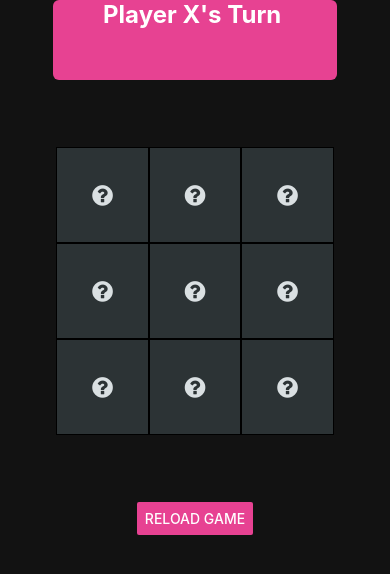
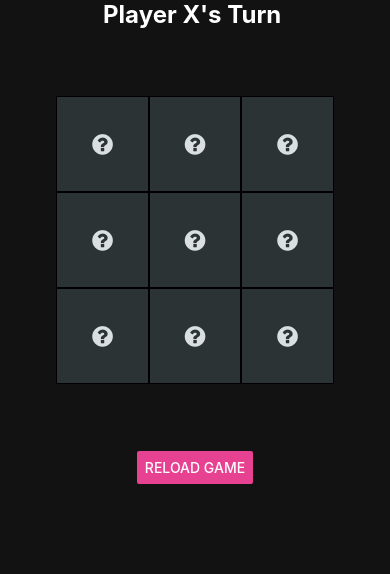
Before and after one commit to qur786/tic-tac-toe-mobile-app, a React Native app: screen / in a window 390 px wide. Shown: the top 574 px of the page. Built offline with nearby package versions, Linux system fonts and the light colour scheme.

Commit message:
styling: minor

```diff
--- a/src/App.tsx
+++ b/src/App.tsx
@@ -111,16 +111,9 @@ const styles = StyleSheet.create({
     paddingVertical: 20,
   },
   playerTurnText: {
-    backgroundColor: "#E74292",
     color: "white",
-    height: 80,
-    marginHorizontal: 40,
-    borderRadius: 6,
-    textAlign: "center",
-    textAlignVertical: "center",
     fontWeight: "bold",
     fontSize: 24,
-    paddingHorizontal: 50,
   },
   inputBtn: {
     padding: 35,
```
